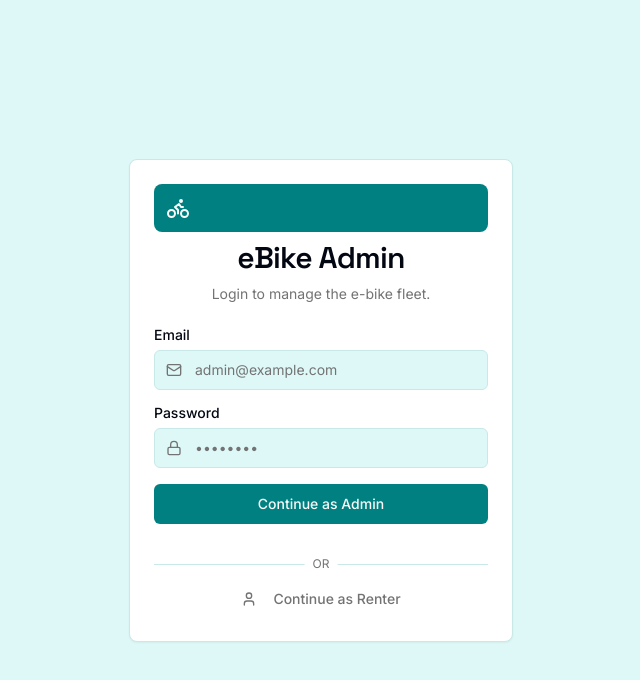
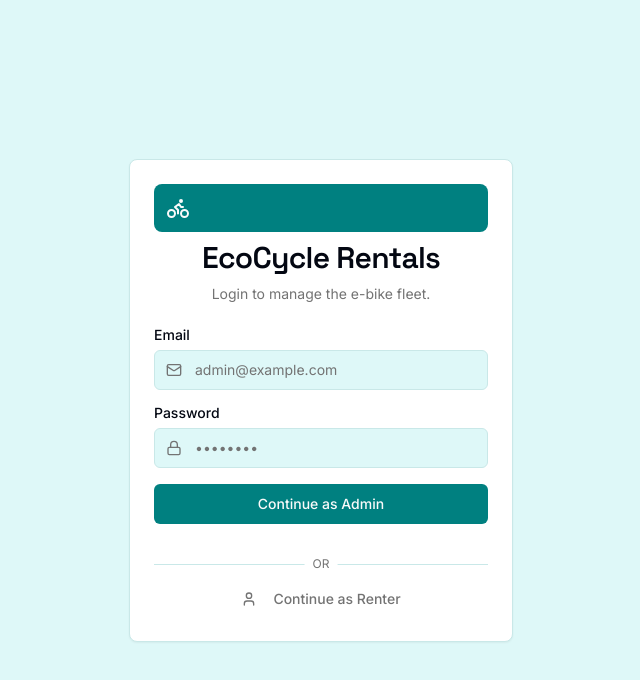
Before and after one commit to rubyones/eco-cycle-rentals, a Next.js app: page /login in a window 1280 px wide. Shown: the top 680 px of the page, without its empty margins (319-959 px from the left). Built offline with nearby package versions, Linux system fonts and the light colour scheme; no server answers.

Commit message:
make this the name of the app and system EcoCycle Rentals

```diff
--- a/src/app/dashboard/layout.tsx
+++ b/src/app/dashboard/layout.tsx
@@ -59,7 +59,7 @@ function DashboardContent({ children }: { children: React.ReactNode }) {
                 <CircuitBoard className="h-6 w-6" />
               </div>
               <h2 className="text-xl font-bold tracking-tight font-headline">
-                eBike Manager
+                EcoCycle Rentals
               </h2>
             </div>
           </SidebarHeader>
--- a/src/app/layout.tsx
+++ b/src/app/layout.tsx
@@ -4,8 +4,8 @@ import './globals.css';
 import { Toaster } from "@/components/ui/toaster"
 
 export const metadata: Metadata = {
-  title: 'eBike Manager',
-  description: 'Admin Panel for the E-Bike Rental Management System',
+  title: 'EcoCycle Rentals',
+  description: 'Admin Panel for the EcoCycle Rentals Management System',
 };
 
 export default function RootLayout({
--- a/src/app/login/page.tsx
+++ b/src/app/login/page.tsx
@@ -1,3 +1,4 @@
+
 'use client';
 
 import { useRouter } from 'next/navigation';
@@ -85,7 +86,7 @@ function AdminLoginPageContent() {
           <div className="inline-block rounded-lg bg-primary p-3 text-primary-foreground">
             <Bike className="h-6 w-6" />
           </div>
-          <CardTitle className="text-3xl font-headline">eBike Admin</CardTitle>
+          <CardTitle className="text-3xl font-headline">EcoCycle Rentals</CardTitle>
           <CardDescription>Login to manage the e-bike fleet.</CardDescription>
         </CardHeader>
         <CardContent>
--- a/src/app/page.tsx
+++ b/src/app/page.tsx
@@ -1,3 +1,4 @@
+
 'use client';
 
 import Link from 'next/link';
@@ -19,7 +20,7 @@ export default function LandingPage() {
            <div className="mx-auto inline-block rounded-lg bg-primary p-3 text-primary-foreground">
             <Bike className="h-7 w-7" />
           </div>
-          <CardTitle className="text-3xl font-headline">eBike Rental Platform</CardTitle>
+          <CardTitle className="text-3xl font-headline">EcoCycle Rentals</CardTitle>
           <CardDescription>
             Please select your role to continue.
           </CardDescription>
```
